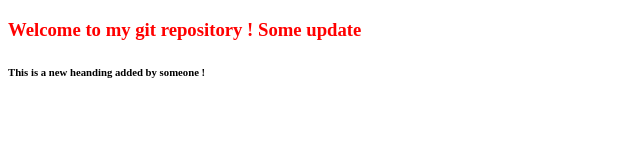
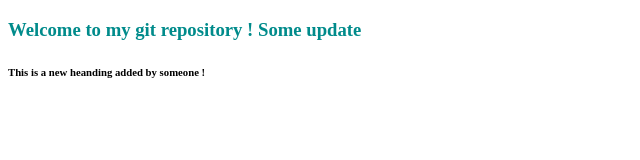
Before and after one commit to RusinAndrey1607/TestRepository, a plain HTML site: page new.html in a window 1280 px wide. Shown: the whole page, without its empty margins (0-640 px from the left). Drawn offline with Linux system fonts and the light colour scheme.

Commit message:
move styles from inline

```diff
--- a/new.html
+++ b/new.html
@@ -6,10 +6,18 @@
     <meta http-equiv="X-UA-Compatible" content="IE=edge">
     <meta name="viewport" content="width=device-width, initial-scale=1.0">
     <title>New html file</title>
+    <style>
+        h1,
+        h2,
+        h3 {
+            color: darkcyan;
+            font-weight: 600;
+        }
+    </style>
 </head>
 
 <body>
-    <h3 style="color:red;">Welcome to my git repository ! Some update </h3>
+    <h3>Welcome to my git repository ! Some update </h3>
     <h6>This is a new heanding added by someone !</h6>
 </body>
 
```
